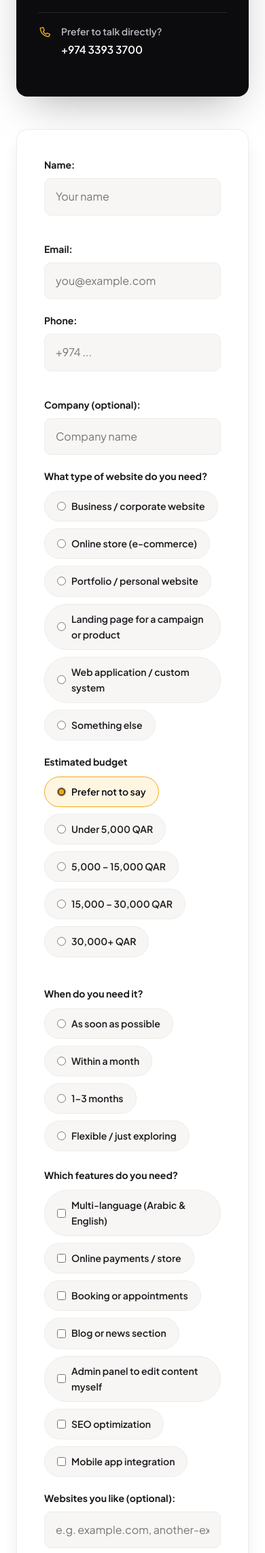
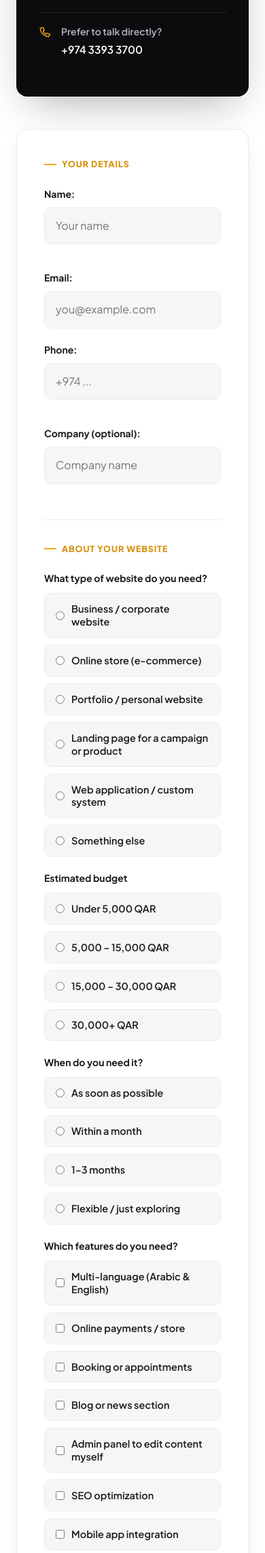
Before and after one commit to khattabaljaily/banan, a Django app: page /en/website-design-request/ in a window 390 px wide. Shown: the part 890-3174 px from the top of the page at 68% size. Run offline with Django 5.2, Linux system fonts and the light colour scheme; data comes from the database, SQL or seed files in the repository; parts of the project's set-up code (start-up, migrations or seed data) failed here and were passed over.

Commit message:
Improve website request form: drop budget skip option, redesign sections
- Remove "Prefer not to say" from budget so visitors must pick a range.
- Split the form into labeled sections (Your details / About your
  website / Tell us more) with gold eyebrow headers and dividers.
- Replace pill-shaped choices with clearer selectable card tiles in a
  responsive grid, and make the "How it works" sidebar sticky on desktop.

Co-Authored-By: Claude Sonnet 5 <noreply@anthropic.com>

```diff
--- a/core/forms.py
+++ b/core/forms.py
@@ -48,6 +48,11 @@ class WebsiteRequestForm(forms.ModelForm):
         widget=forms.RadioSelect,
         label=_('What type of website do you need?'),
     )
+    budget_range = forms.ChoiceField(
+        choices=WebsiteRequest.BUDGET_CHOICES,
+        widget=forms.RadioSelect,
+        label=_('Estimated budget'),
+    )
     timeline = forms.ChoiceField(
         choices=WebsiteRequest.TIMELINE_CHOICES,
         widget=forms.RadioSelect,
@@ -80,7 +85,6 @@ class WebsiteRequestForm(forms.ModelForm):
             'company': forms.TextInput(attrs={
                 'placeholder': _('Company name'), 'autocomplete': 'organization',
             }),
-            'budget_range': forms.RadioSelect,
             'reference_sites': forms.TextInput(attrs={
                 'placeholder': _('e.g. example.com, another-example.com'),
             }),
@@ -94,7 +98,6 @@ class WebsiteRequestForm(forms.ModelForm):
             'email': _('Email'),
             'phone': _('Phone'),
             'company': _('Company (optional)'),
-            'budget_range': _('Estimated budget'),
             'reference_sites': _('Websites you like (optional)'),
             'details': _('Project details'),
         }
--- a/core/models.py
+++ b/core/models.py
@@ -128,7 +128,6 @@ class WebsiteRequest(models.Model):
     ]
 
     BUDGET_CHOICES = [
-        ('', _('Prefer not to say')),
         ('under_5k', _('Under 5,000 QAR')),
         ('5k_15k', _('5,000 – 15,000 QAR')),
         ('15k_30k', _('15,000 – 30,000 QAR')),
@@ -157,7 +156,7 @@ class WebsiteRequest(models.Model):
     phone = models.CharField(max_length=40)
     company = models.CharField(max_length=160, blank=True)
     website_type = models.CharField(max_length=20, choices=WEBSITE_TYPE_CHOICES)
-    budget_range = models.CharField(max_length=20, choices=BUDGET_CHOICES, blank=True)
+    budget_range = models.CharField(max_length=20, choices=BUDGET_CHOICES)
     timeline = models.CharField(max_length=20, choices=TIMELINE_CHOICES)
     features = models.CharField(max_length=255, blank=True)
     reference_sites = models.CharField(max_length=500, blank=True)
--- a/static/css/style.css
+++ b/static/css/style.css
@@ -405,6 +405,8 @@ p { margin: 0 0 1em; color: var(--text-muted); }
   border-radius: var(--radius);
   padding: 40px 32px;
   box-shadow: var(--shadow-lg);
+  position: sticky;
+  top: calc(var(--nav-h) + 24px);
 }
 .contact-info-card h3 { color: #fff; }
 .contact-row { display: flex; gap: 14px; align-items: flex-start; padding: 16px 0; border-top: 1px solid rgba(255,255,255,0.1); }
@@ -440,27 +442,52 @@ p { margin: 0 0 1em; color: var(--text-muted); }
 .field .errorlist { list-style: none; margin: 6px 0 0; padding: 0; color: #c0392b; font-size: 13px; }
 .field-label { display: block; font-size: 14px; font-weight: 700; margin-bottom: 10px; }
 
-.choice-grid { display: flex; flex-wrap: wrap; gap: 10px; margin-bottom: 4px; }
-.choice-grid label {
-  display: inline-flex;
+.form-section + .form-section {
+  margin-top: 32px;
+  padding-top: 32px;
+  border-top: 1px solid var(--paper-line);
+}
+.form-section-title {
+  display: flex;
   align-items: center;
   gap: 8px;
-  padding: 10px 18px;
-  border-radius: 999px;
+  font-size: 12.5px;
+  font-weight: 800;
+  letter-spacing: 0.07em;
+  text-transform: uppercase;
+  color: var(--gold-dark);
+  margin-bottom: 22px;
+}
+.form-section-title::before { content: ""; width: 18px; height: 2px; background: var(--gold); flex-shrink: 0; }
+
+.choice-grid {
+  display: grid;
+  grid-template-columns: repeat(auto-fill, minmax(200px, 1fr));
+  gap: 10px;
+  margin-bottom: 4px;
+}
+.choice-grid label {
+  display: flex;
+  align-items: center;
+  gap: 10px;
+  padding: 13px 16px;
+  border-radius: var(--radius-sm);
   border: 1.5px solid var(--paper-line);
   background: var(--paper-soft);
-  font-size: 14px;
+  font-size: 14.5px;
   font-weight: 600;
+  line-height: 1.3;
   color: var(--text);
   cursor: pointer;
   margin: 0;
-  transition: border-color .2s, background .2s, color .2s;
+  transition: border-color .2s, background .2s, color .2s, box-shadow .2s;
 }
 .choice-grid label:hover { border-color: var(--gold-light); }
 .choice-grid label:has(input:checked) {
   border-color: var(--gold);
   background: #fff6e2;
   color: var(--ink);
+  box-shadow: 0 6px 18px -10px rgba(242, 167, 27, 0.55);
 }
 .choice-grid input[type="radio"],
 .choice-grid input[type="checkbox"] {
@@ -777,6 +804,7 @@ p { margin: 0 0 1em; color: var(--text-muted); }
   .card-grid, .work-grid { grid-template-columns: repeat(2, 1fr); }
   .split { grid-template-columns: 1fr; gap: 36px; }
   .contact-grid { grid-template-columns: 1fr; }
+  .contact-info-card { position: static; }
   .footer-grid { grid-template-columns: 1fr 1fr; }
   .stat-strip .container { grid-template-columns: repeat(2, 1fr); }
   .product-hero-grid { grid-template-columns: 1fr; }
--- a/templates/core/website_request.html
+++ b/templates/core/website_request.html
@@ -42,6 +42,8 @@
         <form method="post" novalidate>
           {% csrf_token %}
 
+          <div class="form-section">
+            <div class="form-section-title">{% trans "Your details" %}</div>
             <div class="form-row">
               <div class="field">
                 {{ form.name.label_tag }}
@@ -54,7 +56,6 @@
                 {{ form.email.errors }}
               </div>
             </div>
-
             <div class="form-row">
               <div class="field">
                 {{ form.phone.label_tag }}
@@ -67,7 +68,10 @@
                 {{ form.company.errors }}
               </div>
             </div>
+          </div>
 
+          <div class="form-section">
+            <div class="form-section-title">{% trans "About your website" %}</div>
             <div class="field">
               <span class="field-label">{{ form.website_type.label }}</span>
               <div class="choice-grid">
@@ -75,8 +79,6 @@
               </div>
               {{ form.website_type.errors }}
             </div>
-
-          <div class="form-row">
             <div class="field">
               <span class="field-label">{{ form.budget_range.label }}</span>
               <div class="choice-grid">
@@ -91,8 +93,6 @@
               </div>
               {{ form.timeline.errors }}
             </div>
-          </div>
-
             <div class="field">
               <span class="field-label">{{ form.features.label }}</span>
               <div class="choice-grid">
@@ -100,17 +100,20 @@
               </div>
               {{ form.features.errors }}
             </div>
+          </div>
 
+          <div class="form-section">
+            <div class="form-section-title">{% trans "Tell us more" %}</div>
             <div class="field">
               {{ form.reference_sites.label_tag }}
               {{ form.reference_sites }}
               {{ form.reference_sites.errors }}
             </div>
-
             <div class="field">
               {{ form.details.label_tag }}
               {{ form.details }}
               {{ form.details.errors }}
+            </div>
           </div>
 
           <button type="submit" class="btn btn-primary btn-block">{% trans "Send my project brief" %} {% icon 'arrow' size=18 %}</button>
```
Also changed, not shown: core/migrations/0008_alter_websiterequest_budget_range.py (added), locale/ar/LC_MESSAGES/django.po, 1 other file. Lines whose indentation alone changed are shown as unchanged.
